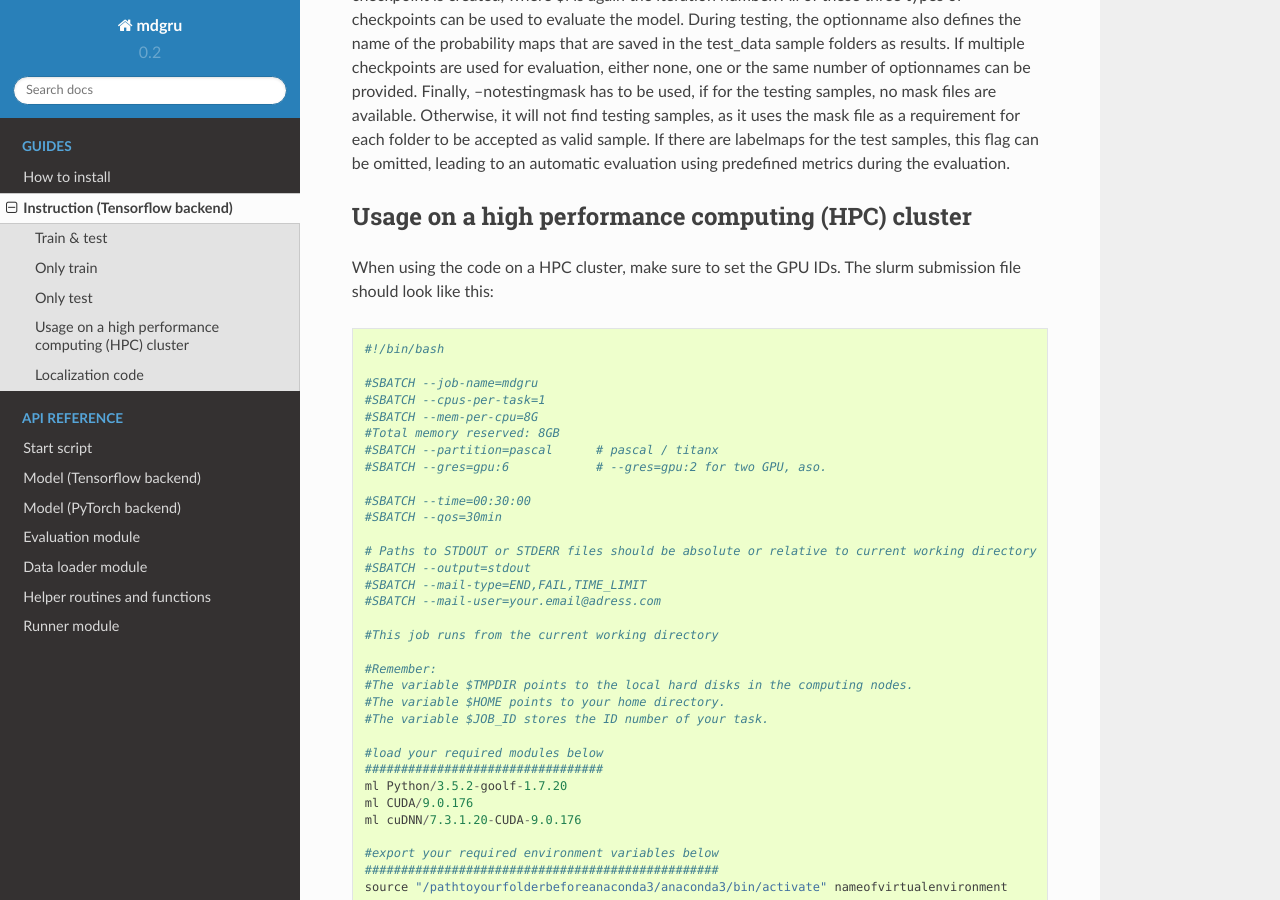
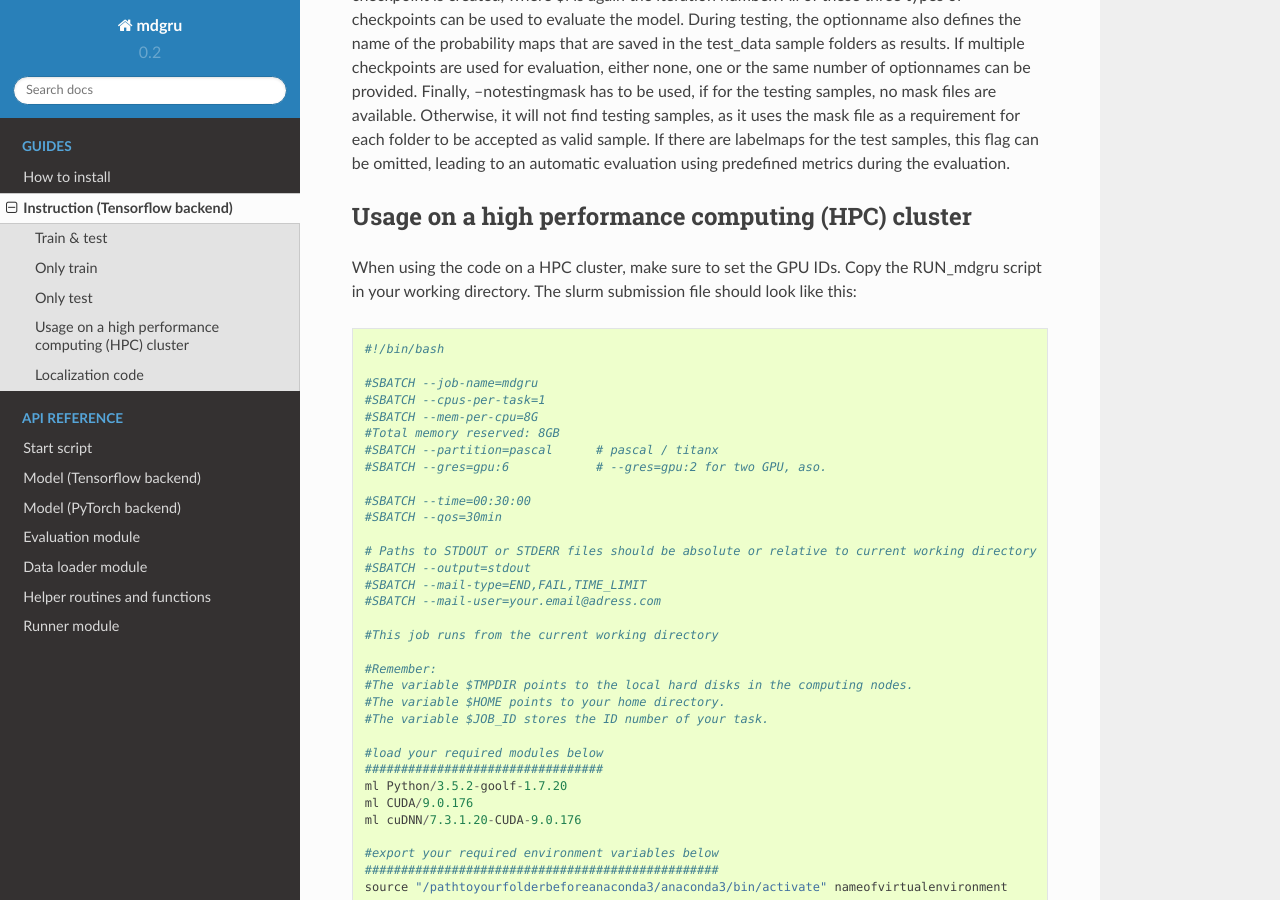
Before and after one commit to zubata88/mdgru, a Sphinx documentation site: the page built from docs/how_to_use.rst, in a window 1280 px wide and 900 px high, scrolled down 4190 px. Built offline with Sphinx 7.4.7 and the Read the Docs theme 2.0.0, drawn with Linux system fonts in a browser that asks for light colours.

Commit message:
Update how_to_use.rst

```diff
--- a/docs/how_to_use.rst
+++ b/docs/how_to_use.rst
@@ -225,7 +225,7 @@ an automatic evaluation using predefined metrics during the evaluation.
 
 Usage on a high performance computing (HPC) cluster
 ---------------------------------------------------
-When using the code on a HPC cluster, make sure to set the GPU IDs. The slurm submission file should look like this:
+When using the code on a HPC cluster, make sure to set the GPU IDs. Copy the RUN_mdgru script in your working directory. The slurm submission file should look like this:
 
 ::
 
```
